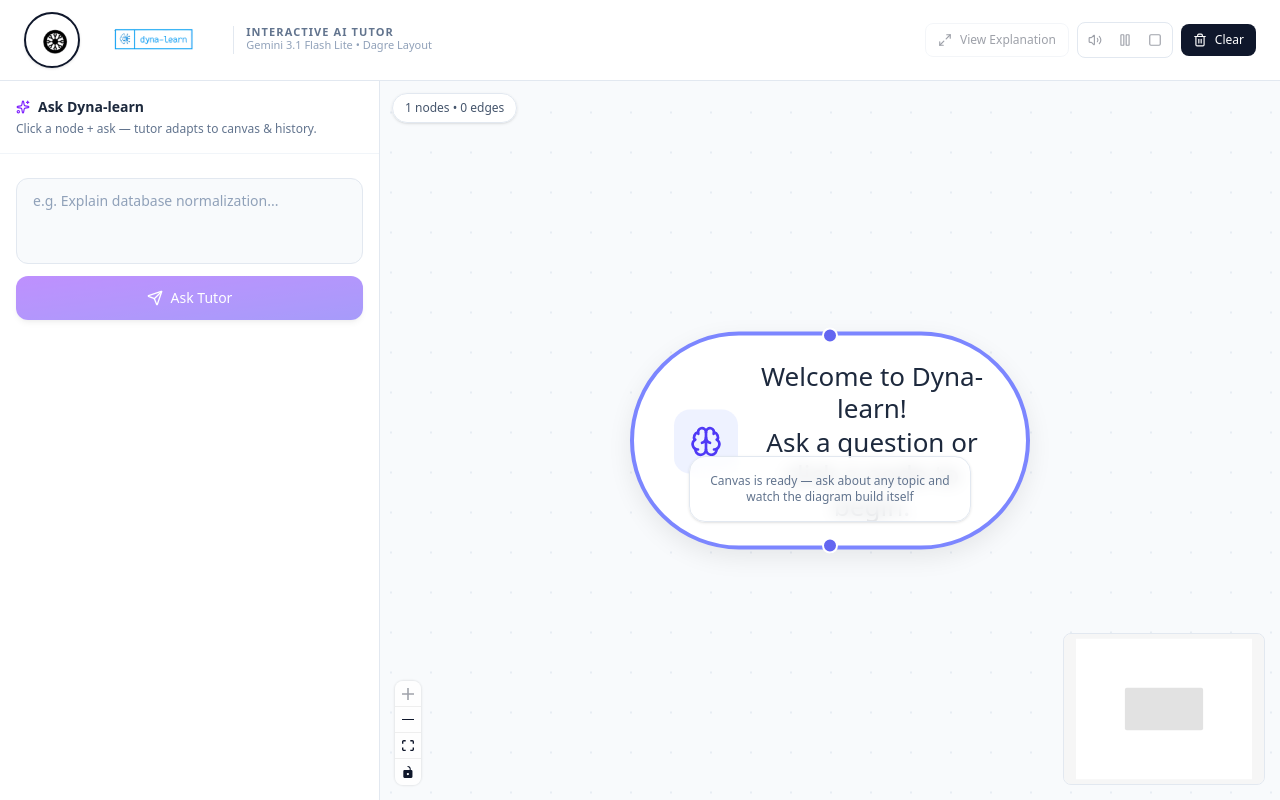
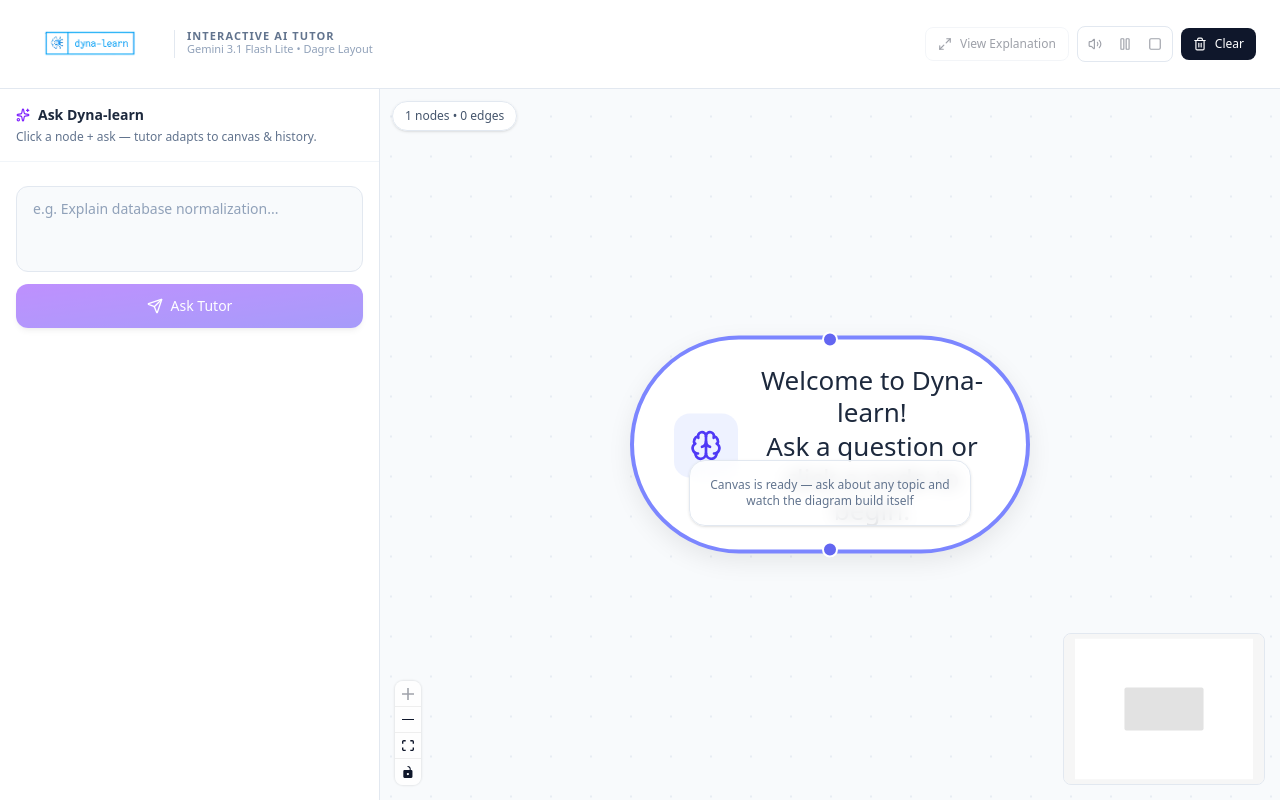
Before and after one commit to The-Zoldycks/dyna-learn, a React (Vite) app in the folder frontend/: page / in a window 1280 px wide. Built offline with nearby package versions, Linux system fonts and the light colour scheme.

Commit message:
fix: header shows only rectangular dyna-learn logo, way bigger (h-16)
- remove black wheel from header (kept solely as doc title favicon)
- rectangular logo h-10->h-16, contrast 1.55 saturate 1.3 + stronger drop-shadow
- header now sole logo per screenshot feedback

```diff
--- a/frontend/src/App.jsx
+++ b/frontend/src/App.jsx
@@ -380,17 +380,12 @@ export default function App() {
     <div className="flex flex-col h-screen bg-gradient-to-br from-slate-50 to-indigo-50 text-slate-900">
       {/* Header with branded logo */}
       <header className="flex items-center justify-between px-4 sm:px-6 py-3 bg-white border-b border-slate-200 shadow-sm shrink-0">
-        <div className="flex items-center gap-4">
-          <img
-            src="/dyna-learn-doc-icon.png"
-            alt="Dyna-learn doc"
-            className="w-14 h-14 object-contain rounded-full border-2 border-slate-900 shadow-sm shrink-0"
-          />
+        <div className="flex items-center gap-3">
           <img
             src="/dyna-learn-logo-blue.png"
             alt="Dyna-learn logo"
-            className="h-14 object-contain contrast-125 saturate-150 brightness-[0.97] drop-shadow-[0_2px_4px_rgba(0,0,0,0.18)]"
-            style={{ filter: "contrast(1.45) saturate(1.25) brightness(0.95)" }}
+            className="h-16 object-contain contrast-125 saturate-150 brightness-[0.97] drop-shadow-[0_2px_6px_rgba(0,0,0,0.2)]"
+            style={{ filter: "contrast(1.55) saturate(1.3) brightness(0.96)" }}
           />
           <div className="hidden sm:block border-l border-slate-200 pl-3 ml-1">
             <h1 className="text-[11px] font-semibold tracking-widest text-slate-500 uppercase leading-none">Interactive AI Tutor</h1>
```
